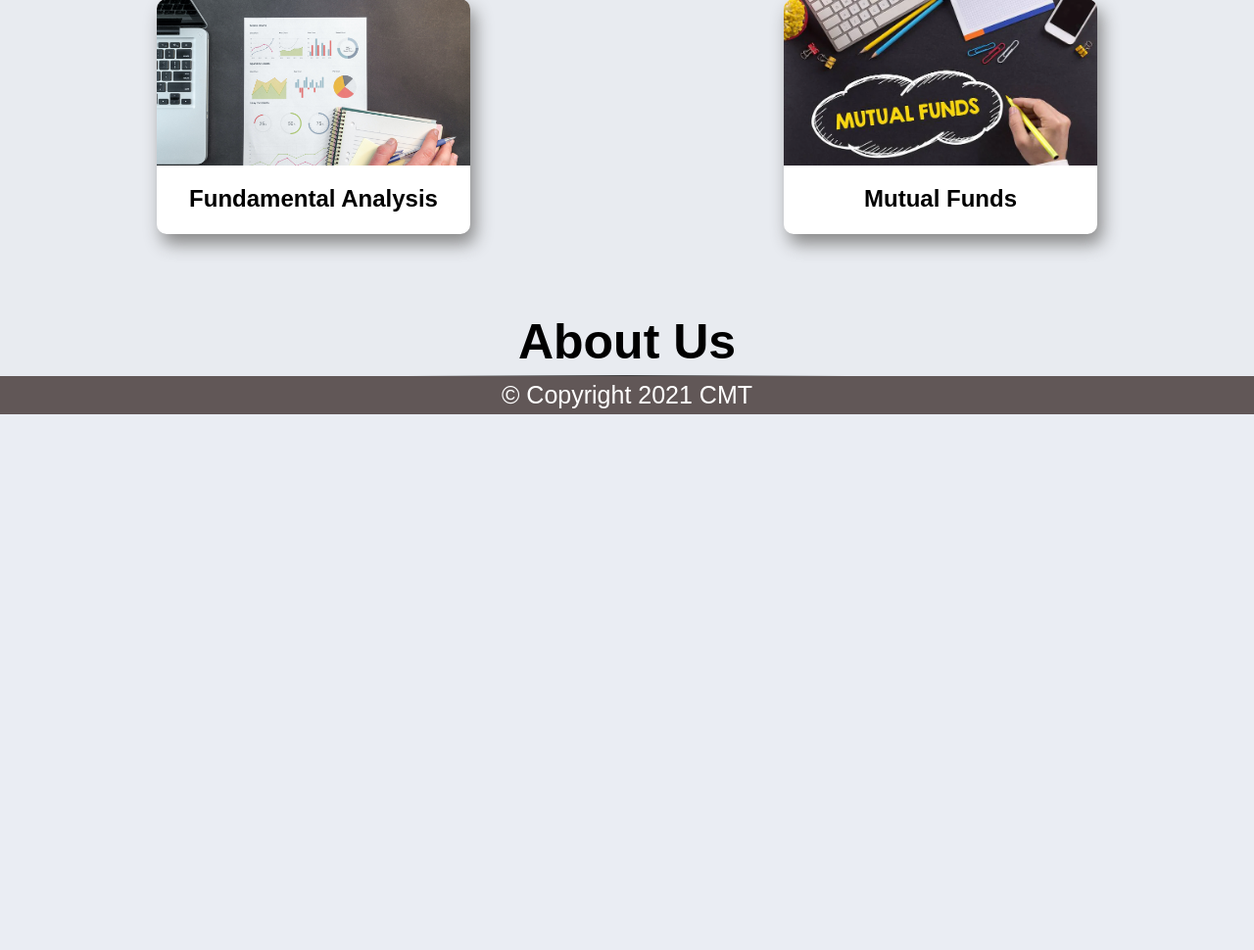
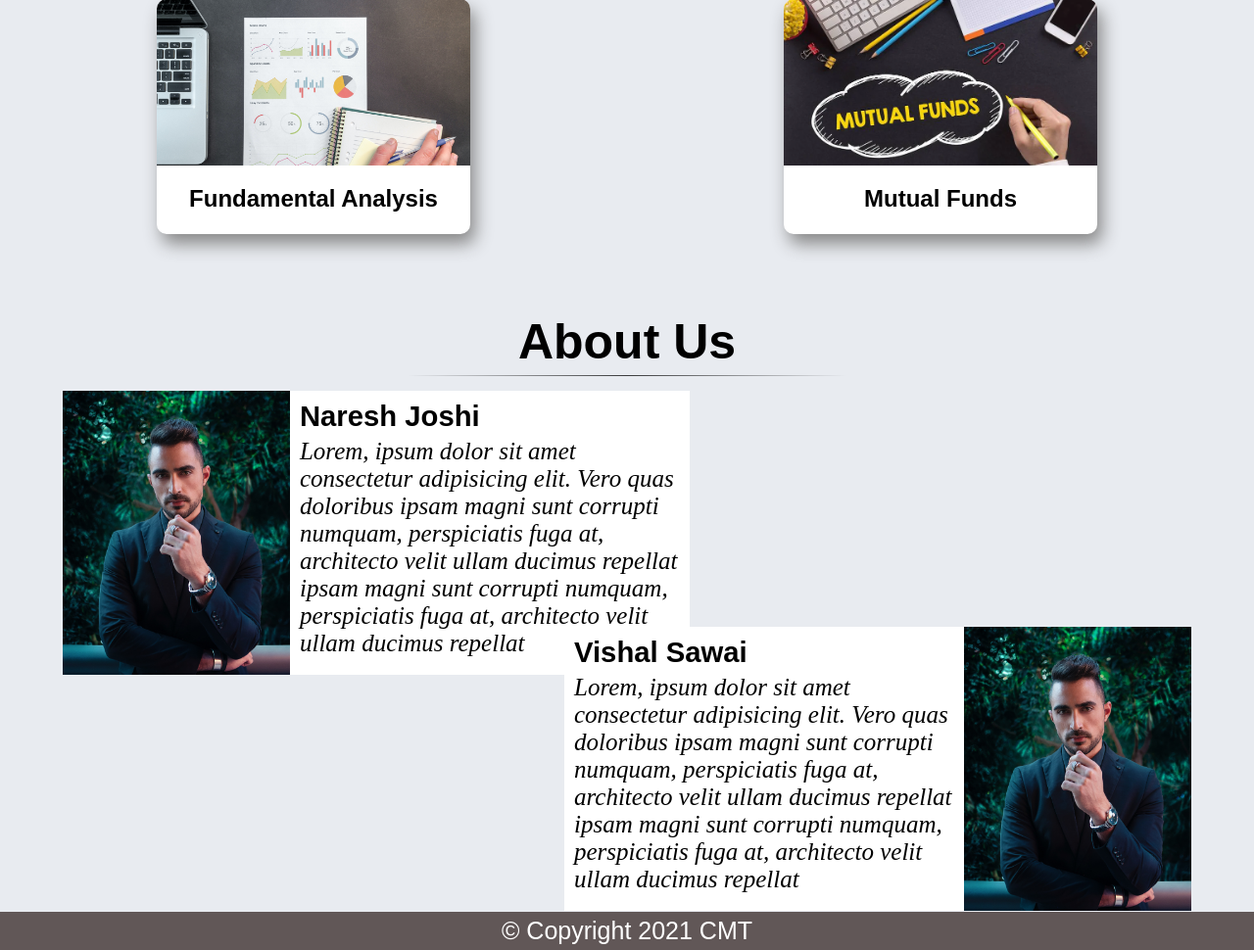
Before and after one commit to vishal-sawai/CMD, a PHP site: page / in a window 1280 px wide. Shown: the part 1201-2171 px from the top of the page at 98% size. Before the commit the page ends 1624 px from the top, so only its background shows below. Run offline with PHP 8.4, Linux system fonts and the light colour scheme.

Commit message:
about section

```diff
--- a/index.html
+++ b/index.html
@@ -24,7 +24,7 @@
                 </div>
             </div>
 
-<!-- home -->
+            <!-- home -->
             <div id="home">
                 <div class="info">
                     <h1 class="h-primary"></h1>
@@ -111,7 +111,35 @@
         <div class="a-head s-head">
             <h1>About Us</h1>
             <hr>
+            <div class="aboutmain-div">
+                <div class="about-person naresh">
+                    <img class="about-img" src="img/img.jpg">
+                    <div class="second-div">
+                        <h3>Naresh Joshi</h3>
+                        <p>Lorem, ipsum dolor sit amet consectetur adipisicing elit. Vero quas doloribus
+                            ipsam magni sunt corrupti numquam, perspiciatis fuga at, architecto velit ullam ducimus
+                            repellat
+                            ipsam magni sunt corrupti numquam, perspiciatis fuga at, architecto velit ullam ducimus
+                            repellat
+                            </p>
+                    </div>
+                </div>
 
+                <div class="about-person vishal">
+                    <div class="second-div">
+                        <h3>Vishal Sawai</h3>
+                        <p>Lorem, ipsum dolor sit amet consectetur adipisicing elit. Vero quas doloribus
+                            ipsam magni sunt corrupti numquam, perspiciatis fuga at, architecto velit ullam ducimus
+                            repellat
+                            ipsam magni sunt corrupti numquam, perspiciatis fuga at, architecto velit ullam ducimus
+                            repellat
+
+                            </p>
+                        </div>
+                        <img class="about-img" src="img/img.jpg">
+                </div>
+            </div>
+            </div>
         </div>
     </div>
 
--- a/style.css
+++ b/style.css
@@ -228,6 +228,53 @@ background-color: #6874d0;
     background-color: rgb(7, 75, 7);
 }
 
+/* About us */
+
+.about-person{
+    display: flex;
+    /* border: 1px solid; */
+    margin: 1px;
+    width: 50%;
+    background-color: white ;
+}
+.about-img{
+    height: 290px;
+    /* margin: 0px 30px; */
+}
+.second-div{
+    margin: 10px 10px;
+}
+.second-div h3{
+    float: left;
+}
+.second-div p{
+    margin-top: 5px;
+    float: left;
+    text-align: left;
+    font-size: 25px;
+    font-family:'Times New Roman', Times, serif;
+    font-style: italic;
+}
+.aboutmain-div{
+    /* border: 1px blue solid; */
+    margin-top: 15px;
+}
+
+.naresh{
+    margin-right: 45%;
+    margin-left: 5%;
+}
+
+.vishal{
+    margin-left: 45%;
+    margin-right: 5%;
+    margin-top: -50px;
+    z-index: 10;
+}
+.naresh img{
+    margin-right: 0px;
+}
+
 
 
 
```
Also changed, not shown: img/img.jpg (added).
